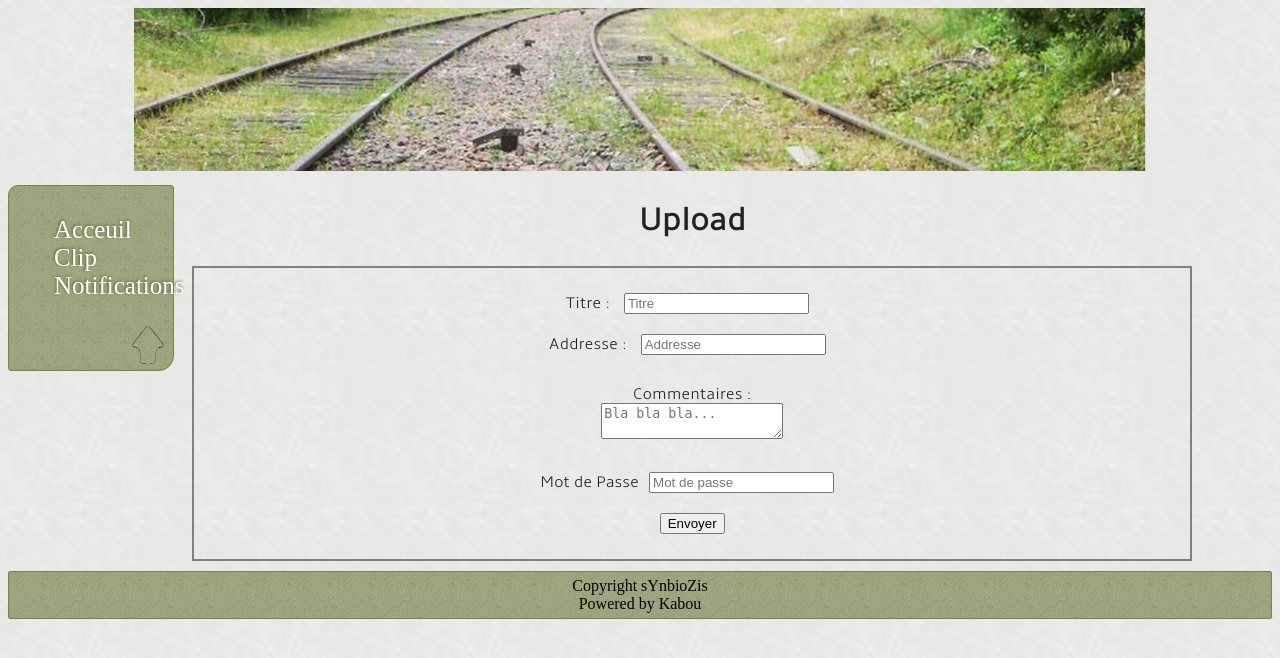
After one commit to synbiozis/site, a Flask app: page /clip/upload/ in a window 1280 px wide. The commit adds this page. Shown: the top 658 px of the page. Run offline with Flask 2, Linux system fonts and the light colour scheme; some libraries are stand-ins or nearby versions.

Commit message:
New Update

```diff
--- a/flask_app.py
+++ b/flask_app.py
@@ -1,7 +1,7 @@
 #! /usr/bin/python
 # -*- coding:utf-8 -*-
 
-from flask import Flask
+from flask import Flask, request
 from os import walk
 import MySQLdb as mdb
 import flask
@@ -25,6 +25,17 @@ def clip():
 def news(name):
     return flask.render_template(name+'.html')
 
+@app.route('/clip/upload/', methods=['GET', 'POST'])
+def upload():
+	if request.method == 'GET':
+		return flask.render_template('upload.html')
+
+	if request.form['pass'] == "kabou":
+		return flask.redirect(flask.url_for('clip'))
+	else:
+		flask.flash(u'Mauvais mot de passe', 'error')
+		return flask.render_template('upload.html')
+
 
 @app.route('/bones/')
 def bones():
@@ -36,7 +47,7 @@ def bones():
 def test():
     return flask.render_template('test.html')
 
-
+"""
 @app.context_processor
 def toTemplates():
     def newsfile():
@@ -73,7 +84,7 @@ def toTemplates():
         with open('/home/synbiozis/site/static/videos/videos', 'r') as f:
             return f.read().split("\n")
 
-    return dict(news=newsfile(), readfile=readfile, videos=videos(), readnews=readnews, clips=clips())
+    return dict(news=newsfile(), readfile=readfile, videos=videos(), readnews=readnews, clips=clips())"""
 
 if __name__ == '__main__':
     app.run(debug=True)
--- a/static/clip.css
+++ b/static/clip.css
@@ -1,4 +1,9 @@
 iframe
+{
+	padding: 0;
+}
+
+.clip
 {
 	border-bottom: 2px solid black;
 	border-radius: 8px;
--- a/static/section.css
+++ b/static/section.css
@@ -42,6 +42,29 @@ section h2
 	font-size: 30px;
 }
 
+
+
+section form
+{
+	text-align: center;
+	border: 2px solid gray;
+	padding: 15px;
+
+}
+
+
+section form input
+{
+
+	margin: 10px;
+
+}
+
+
+
+
+
+
 @media all and (max-width: 1024px)
 {
 	section
--- /dev/null
+++ b/templates/upload.html
@@ -0,0 +1,19 @@
+{% extends "bones.html" %}
+
+{% block title %}Upload{% endblock %}
+
+{% block section %}
+
+<form action="" method="post">
+	<label for="title">Titre : </label><input type="text" name="title" id="title" placeholder="Titre" /><br />
+	<label for="address">Addresse : </label><input type="text" name="address" id="address" placeholder="Addresse" /><br /><br />
+
+	<label for="comment">Commentaires : </label><br /><textarea name="comment" id="comment" placeholder="Bla bla bla..."></textarea><br /><br />
+
+	<label for="pass">Mot de Passe</label><input type="password" name="pass" id="pass" placeholder = "Mot de passe" /><br />
+	<input type="submit" value="Envoyer" />
+
+</form>
+
+
+{% endblock %}
```
Also changed, not shown: templates/clip.html (+6 -5 lines), templates/test.html (line endings or trailing spaces).
